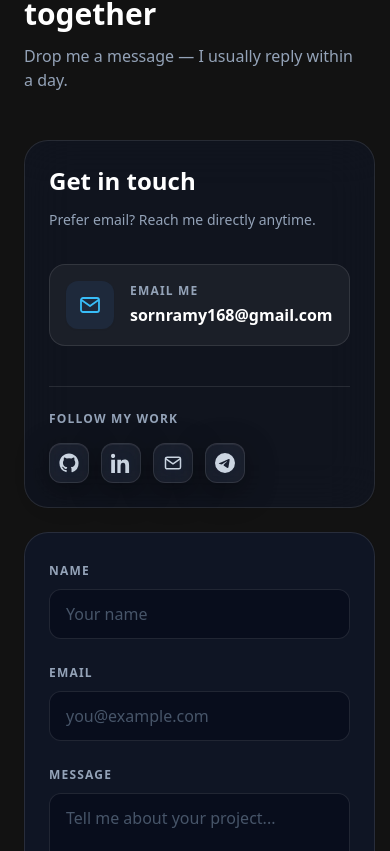
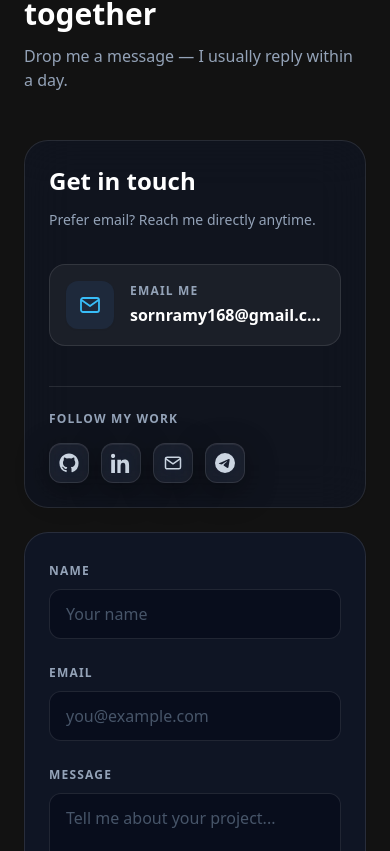
Before and after one commit to sornramy168/sornramy-portfolio, a React (Vite) app: page / in a window 390 px wide. Shown: the part 6313-7164 px from the top of the page. Built offline with nearby package versions, Linux system fonts and the light colour scheme; a web font is replaced by a local one.

Commit message:
Fix the contact

```diff
--- a/src/components/sections/Contact.jsx
+++ b/src/components/sections/Contact.jsx
@@ -21,10 +21,13 @@ export default function Contact() {
   };
 
   return (
-    <section id="contact" className="relative py-12 overflow-hidden">
-      {/* Background Ambient Glows */}
-      {/* <div className="absolute right-0 top-1/4 h-96 w-96 translate-x-1/3 rounded-full bg-sky-500/10 blur-[120px] dark:bg-sky-500/15" />
-      <div className="absolute bottom-0 left-0 h-96 w-96 -translate-x-1/3 rounded-full bg-violet-500/10 blur-[120px] dark:bg-violet-500/15" /> */}
+    <section id="contact" className="relative w-full py-12 overflow-hidden">
+
+      {/* 👇 ដាក់ Background Glows នៅក្នុង Wrapper នេះ ដើម្បីកុំឱ្យវារុញទំព័រចេញក្រៅ */}
+      {/* <div className="absolute inset-0 overflow-hidden pointer-events-none">
+        <div className="absolute right-0 top-1/4 h-96 w-96 translate-x-1/3 rounded-full bg-sky-500/10 blur-[120px] dark:bg-sky-500/15" />
+        <div className="absolute bottom-0 left-0 h-96 w-96 -translate-x-1/3 rounded-full bg-violet-500/10 blur-[120px] dark:bg-violet-500/15" />
+      </div> */}
 
       <div className="relative z-10 max-w-6xl px-6 mx-auto">
         <SectionTitle
@@ -33,10 +36,11 @@ export default function Contact() {
           subtitle={t("contact.subtitle")}
         />
 
-        <div className="grid gap-6 mt-12 md:grid-cols-[1fr_1.5fr]">
+        {/* 👇 បន្ថែម min-w-0 ទៅលើ Grid */}
+        <div className="grid gap-6 mt-12 md:grid-cols-[1fr_1.5fr] min-w-0">
 
           {/* Left Column: Info Card */}
-          <div className="flex flex-col justify-between p-6 border shadow-sm sm:p-8 rounded-3xl border-slate-200 bg-white/60 backdrop-blur-xl dark:border-white/10 dark:bg-slate-900/50">
+          <div className="flex flex-col justify-between min-w-0 p-6 border shadow-sm sm:p-8 rounded-3xl border-slate-200 bg-white/60 backdrop-blur-xl dark:border-white/10 dark:bg-slate-900/50">
             <div>
               <h3 className="text-2xl font-bold text-slate-900 dark:text-white">
                 {t("contact.getInTouch")}
@@ -47,7 +51,7 @@ export default function Contact() {
 
               <a
                 href={`mailto:${personalInfo.email}`}
-                className="flex items-center gap-4 p-4 mt-8 transition-all border group rounded-2xl border-slate-200 bg-slate-50 hover:border-sky-300 hover:bg-sky-50 dark:border-white/10 dark:bg-white/5 dark:hover:border-sky-500/50 dark:hover:bg-sky-500/10"
+                className="flex items-center min-w-0 gap-4 p-4 mt-8 transition-all border group rounded-2xl border-slate-200 bg-slate-50 hover:border-sky-300 hover:bg-sky-50 dark:border-white/10 dark:bg-white/5 dark:hover:border-sky-500/50 dark:hover:bg-sky-500/10"
               >
                 <div className="flex items-center justify-center w-12 h-12 bg-white shadow-sm rounded-xl dark:bg-slate-800 shrink-0">
                   <MailIcon className="w-6 h-6 text-sky-500 dark:text-sky-400" />
@@ -56,6 +60,7 @@ export default function Contact() {
                   <p className="text-xs font-bold tracking-widest uppercase text-slate-500 dark:text-slate-400">
                     Email Me
                   </p>
+                  {/* បន្ថែម truncate ដើម្បីកុំឱ្យអ៊ីមែលវែងរុញប្រអប់ */}
                   <p className="mt-1 font-semibold truncate text-slate-900 group-hover:text-sky-600 dark:text-white dark:group-hover:text-sky-400">
                     {personalInfo.email}
                   </p>
@@ -72,10 +77,10 @@ export default function Contact() {
           </div>
 
           {/* Right Column: Form */}
-          <div className="p-6 border shadow-sm sm:p-8 rounded-3xl border-slate-200 bg-white/80 backdrop-blur-xl dark:border-white/10 dark:bg-slate-900/80">
+          <div className="min-w-0 p-6 border shadow-sm sm:p-8 rounded-3xl border-slate-200 bg-white/80 backdrop-blur-xl dark:border-white/10 dark:bg-slate-900/80">
             <form onSubmit={onSubmit} className="space-y-5">
-              <div className="grid gap-5 sm:grid-cols-2">
-                <label className="block">
+              <div className="grid min-w-0 gap-5 sm:grid-cols-2">
+                <label className="block min-w-0">
                   <span className="text-xs font-bold tracking-widest uppercase text-slate-500 dark:text-slate-400">
                     {t("contact.name")}
                   </span>
@@ -88,7 +93,7 @@ export default function Contact() {
                   />
                 </label>
 
-                <label className="block">
+                <label className="block min-w-0">
                   <span className="text-xs font-bold tracking-widest uppercase text-slate-500 dark:text-slate-400">
                     {t("contact.email")}
                   </span>
@@ -103,7 +108,7 @@ export default function Contact() {
                 </label>
               </div>
 
-              <label className="block">
+              <label className="block min-w-0">
                 <span className="text-xs font-bold tracking-widest uppercase text-slate-500 dark:text-slate-400">
                   {t("contact.message")}
                 </span>
```
